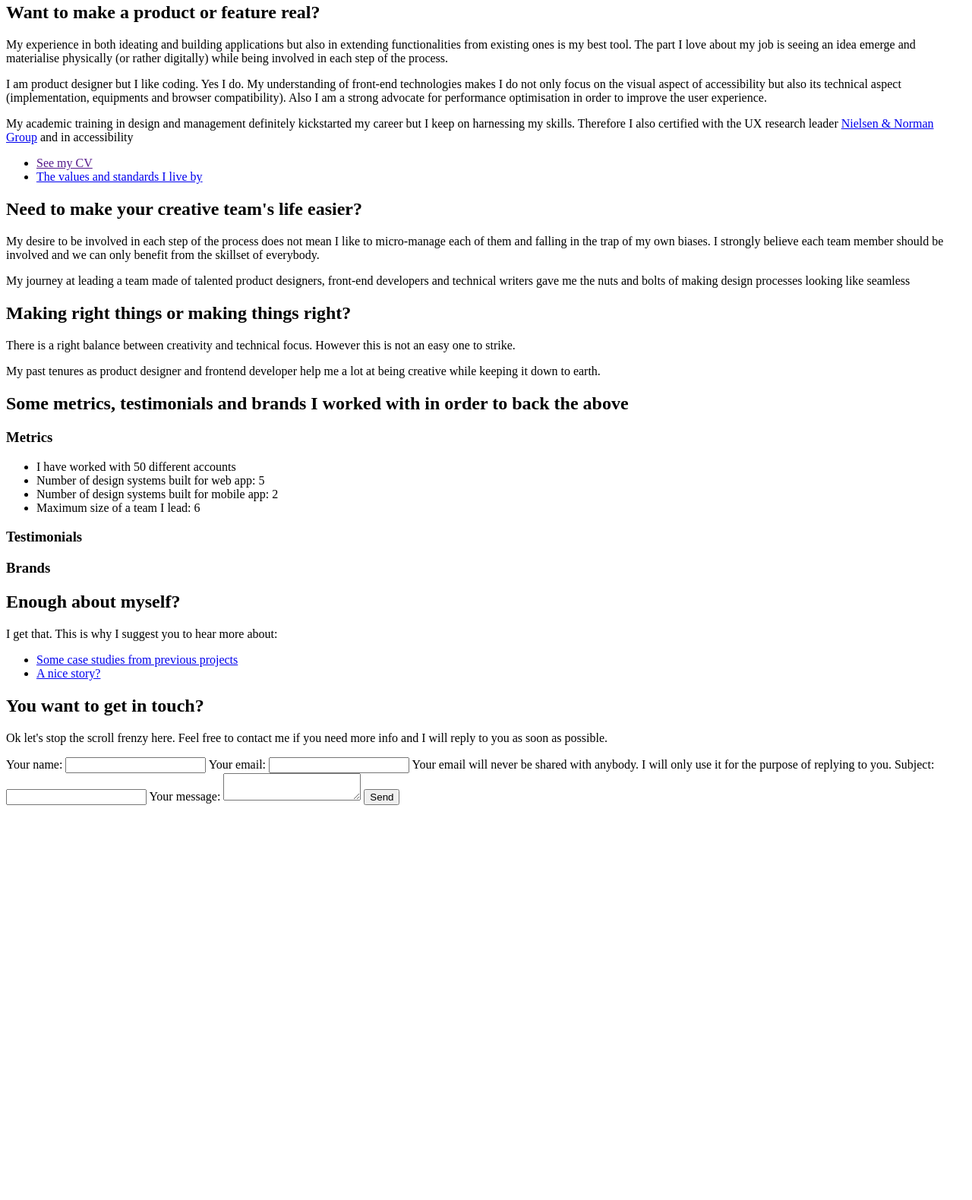
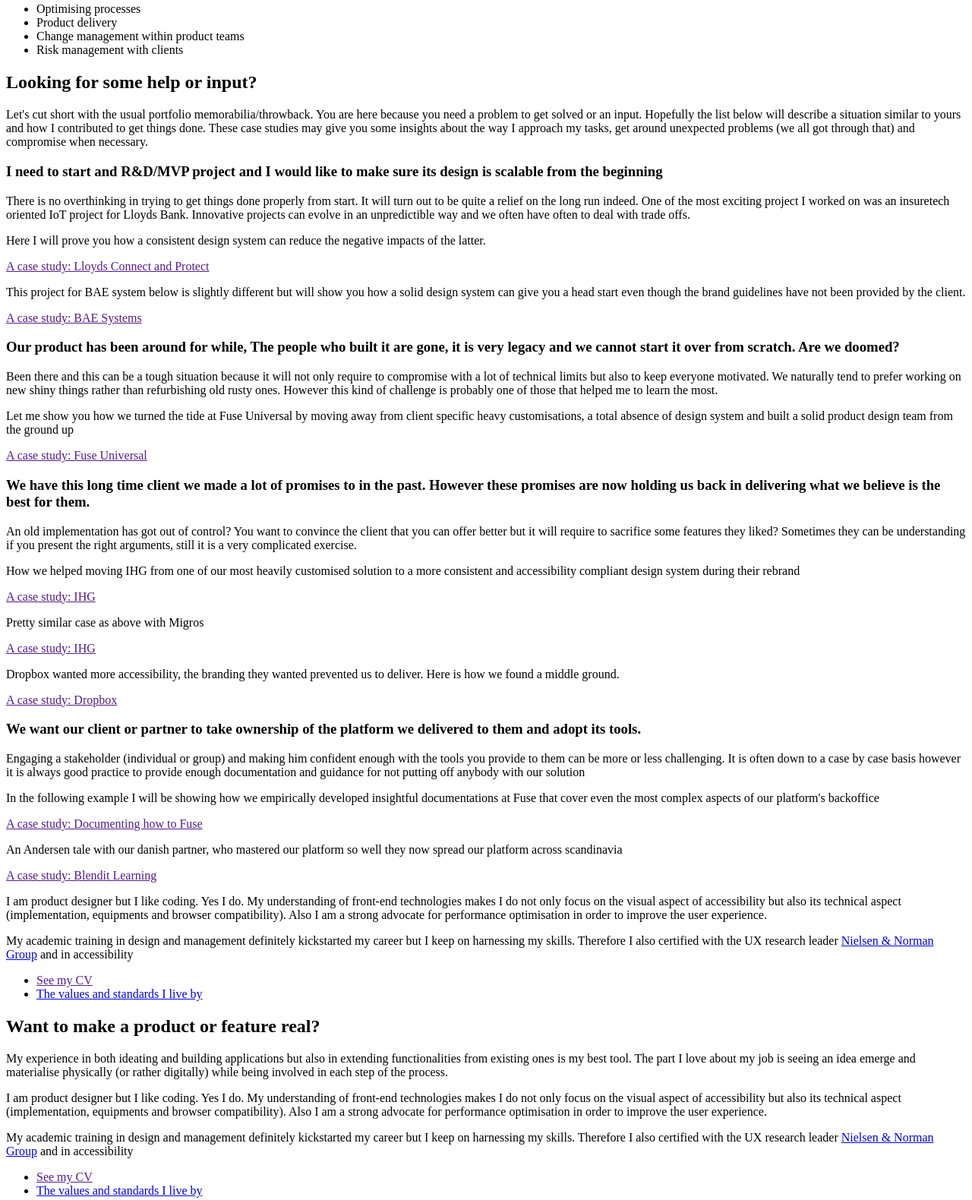
Before and after one commit to kevinliozon/portfolio-router, a plain HTML site: page home/index.html in a window 1280 px wide. Shown: the part 63-1643 px from the top of the page at 76% size. Before the commit the page ends 1139 px from the top, so only its background shows below. Drawn offline with Linux system fonts and the light colour scheme.

Commit message:
Case studies approach for homepage

```diff
--- a/home/index.html
+++ b/home/index.html
@@ -1,6 +1,86 @@
 <h1>Service minded product designer and team facilitator</h1>
 
+<ul>
+  <li>Optimising processes</li>
+  <li>Product delivery</li>
+  <li>Change management within product teams</li>
+  <li>Risk management with clients</li>
+</ul>
+
+
 <main>
+  <h2>Looking for some help or input?</h2>
+  <p>
+      Let's cut short with the usual portfolio memorabilia/throwback. You are here because you need a problem to get solved or an input.
+      Hopefully the list below will describe a situation similar to yours and how I contributed to get things done.
+      These case studies may give you some insights about the way I approach my tasks, get around unexpected problems (we all got through that)
+      and compromise when necessary.
+  </p>
+  <article>
+    <h3>I need to start and R&D/MVP project and I would like to make sure its design is scalable from the beginning</h3>
+    <p>
+      There is no overthinking in trying to get things done properly from start. It will turn out to be quite a relief on the long run indeed.
+      One of the most exciting project I worked on was an insuretech oriented IoT project for Lloyds Bank. Innovative projects can evolve in an unpredictible
+      way and we often have often to deal with trade offs.
+    </p>
+    <p>Here I will prove you how a consistent design system can reduce the negative impacts of the latter.</p>
+    <a href="" target="_blank">A case study: Lloyds Connect and Protect</a>
+    <p>This project for BAE system below is slightly different but will show you how a solid design system can give you a head start even though the brand guidelines have not been provided by the client.</p>
+    <a href="" target="_blank">A case study: BAE Systems</a>
+  </article>
+  <article>
+    <h3>Our product has been around for while, The people who built it are gone, it is very legacy and we cannot start it over from scratch. Are we doomed?</h3>
+    <p>
+      Been there and this can be a tough situation because it will not only require to compromise with a lot of technical limits
+      but also to keep everyone motivated. We naturally tend to prefer working on new shiny things rather than refurbishing old rusty ones.
+      However this kind of challenge is probably one of those that helped me to learn the most.
+    </p>
+    <p>Let me show you how we turned the tide at Fuse Universal by moving away from client specific heavy customisations, a total absence of design system and built a solid product design team from the ground up</p>
+    <a href="" target="_blank">A case study: Fuse Universal</a> <!-- Community of practices and processes -->
+  </article>
+  <article>
+    <h3>We have this long time client we made a lot of promises to in the past. However these promises are now holding us back in delivering what we believe is the best for them.</h3>
+    <p>
+      An old implementation has got out of control? You want to convince the client that you can offer better but it will require to sacrifice some features they liked?
+      Sometimes they can be understanding if you present the right arguments, still it is a very complicated exercise.
+    </p>
+    <p>How we helped moving IHG from one of our most heavily customised solution to a more consistent and accessibility compliant design system during their rebrand</p>
+    <a href="" target="_blank">A case study: IHG</a>
+    <p>Pretty similar case as above with Migros</p>
+    <a href="" target="_blank">A case study: IHG</a>
+    <p>Dropbox wanted more accessibility, the branding they wanted prevented us to deliver. Here is how we found a middle ground.</p>
+    <a href="" target="_blank">A case study: Dropbox</a>
+  </article>
+  <article>
+    <h3>We want our client or partner to take ownership of the platform we delivered to them and adopt its tools.</h3>
+    <p>
+      Engaging a stakeholder (individual or group) and making him confident enough with the tools you provide to them can be more or less challenging.
+      It is often down to a case by case basis however it is always good practice to provide enough documentation and guidance for not putting off anybody with our solution
+    </p>
+    <p>In the following example I will be showing how we empirically developed insightful documentations at Fuse that cover even the most complex aspects of our platform's backoffice</p>
+    <a href="" target="_blank">A case study: Documenting how to Fuse</a>
+    <p>An Andersen tale with our danish partner, who mastered our platform so well they now spread our platform across scandinavia</p>
+    <a href="" target="_blank">A case study: Blendit Learning</a>
+  </article>
+</main>
+
+
+
+  <p>
+      I am product designer but I like coding. Yes I do. My understanding of front-end technologies makes I do not only focus on the visual aspect of accessibility
+      but also its technical aspect (implementation, equipments and browser compatibility). Also I am a strong advocate for performance optimisation in order
+      to improve the user experience.
+  </p>
+  <p>
+      My academic training in design and management definitely kickstarted my career but I keep on harnessing my skills. Therefore I also certified with the UX research leader
+      <a href="https://www.nngroup.com/" target="_blank">Nielsen & Norman Group</a> and in accessibility
+  </p>
+  <ul>
+      <li><a href="" target="_blank">See my CV</a></li>
+      <li><a href="/#page=about" target="_top">The values and standards I live by</a></li>
+  </ul>
+
+<section>
     <h2>Want to make a product or feature real?</h2>
     <p>
         My experience in both ideating and building applications but also in extending functionalities from existing ones is my best tool.
@@ -19,7 +99,7 @@
         <li><a href="" target="_blank">See my CV</a></li>
         <li><a href="/#page=about" target="_top">The values and standards I live by</a></li>
     </ul>
-</main>
+  </section>
 
 <section>
     <h2>Need to make your creative team's life easier?</h2>
```
